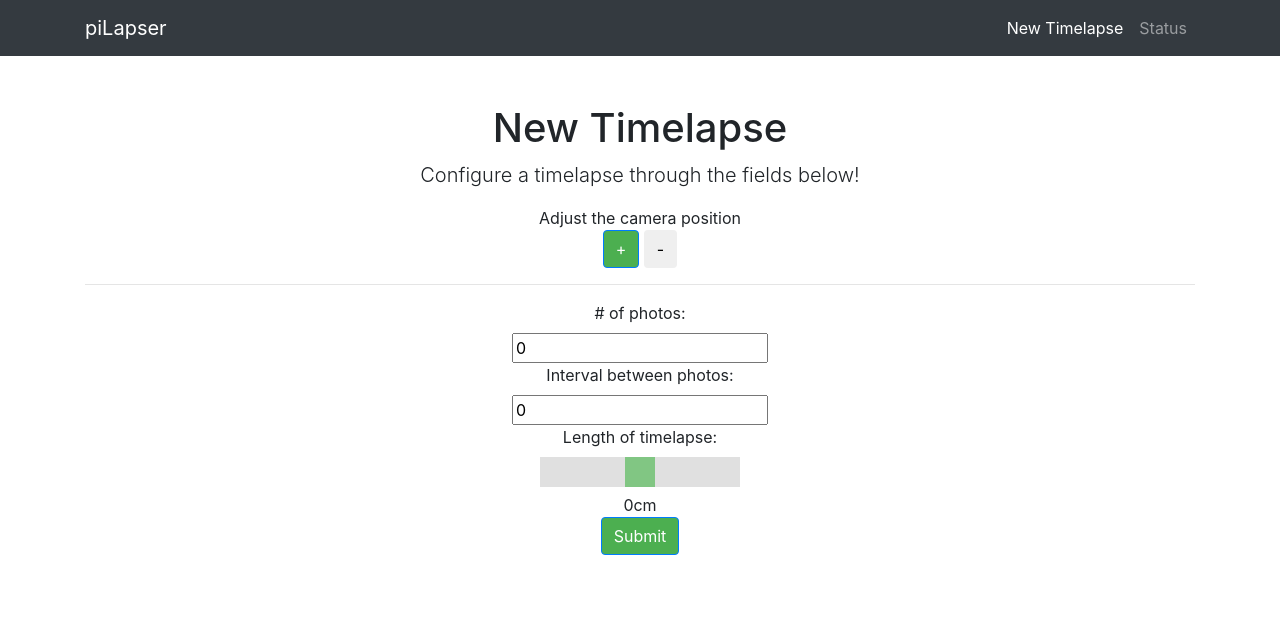
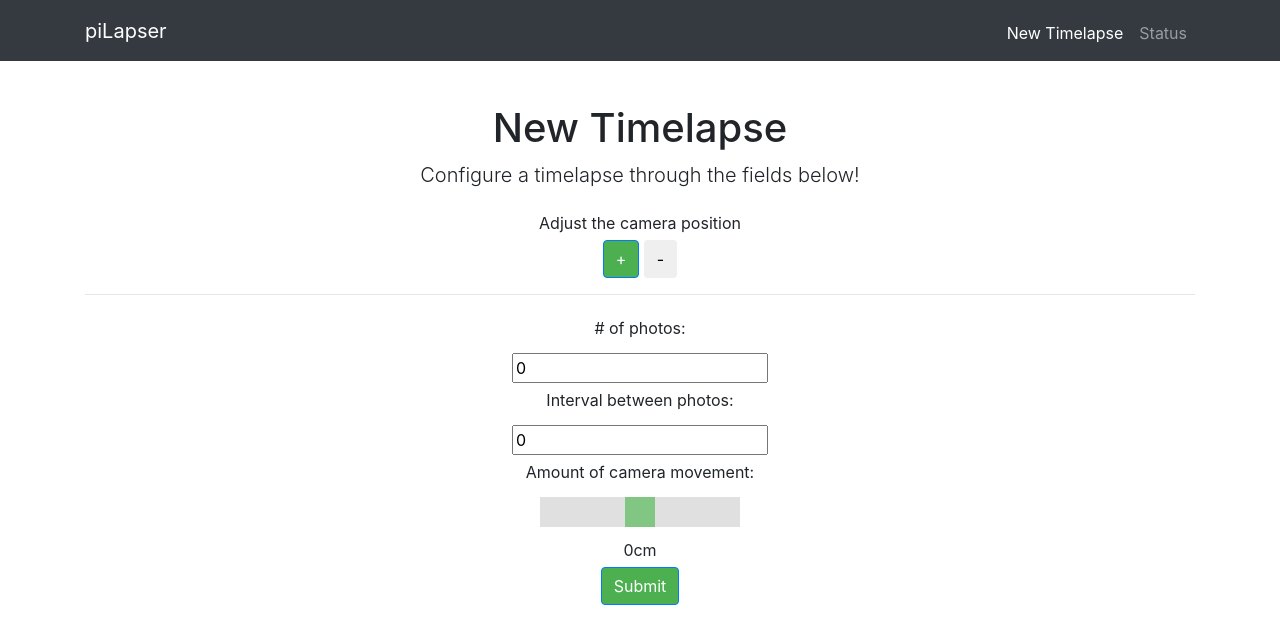
Before and after one commit to canningj/PiLapser, a Django app: page /piLapse/ in a window 1280 px wide. Shown: the top 644 px of the page. Run offline with Django 3.2, Linux system fonts and the light colour scheme; some libraries are stand-ins or nearby versions.

Commit message:
Formatting the form

```diff
--- a/PiLapser/static/piLapse.css
+++ b/PiLapser/static/piLapse.css
@@ -1,6 +1,10 @@
 
 .btn-primary, .btn-primary:hover, .btn-primary:active, .btn-primary:visited {
     background-color: #4CAF50 !important;
+}
+
+li {
+    padding-top: 5px;
 }
 
 .slider {
--- a/PiLapser/templates/piLapse.html
+++ b/PiLapser/templates/piLapse.html
@@ -95,7 +95,7 @@
                       <li><input id="interval" type="integer" name="interval" value="{{ 0 }}">
                   </li>
                   <li>
-                      <label>Length of timelapse:</label></li>
+                      <label>Amount of camera movement:</label></li>
                   <li><input type="range" class="slider" name="length" min="-70" max="70" value="0" /></li>
                     <li><output name="output1" for="length">0</output>cm
                   </li>
```
